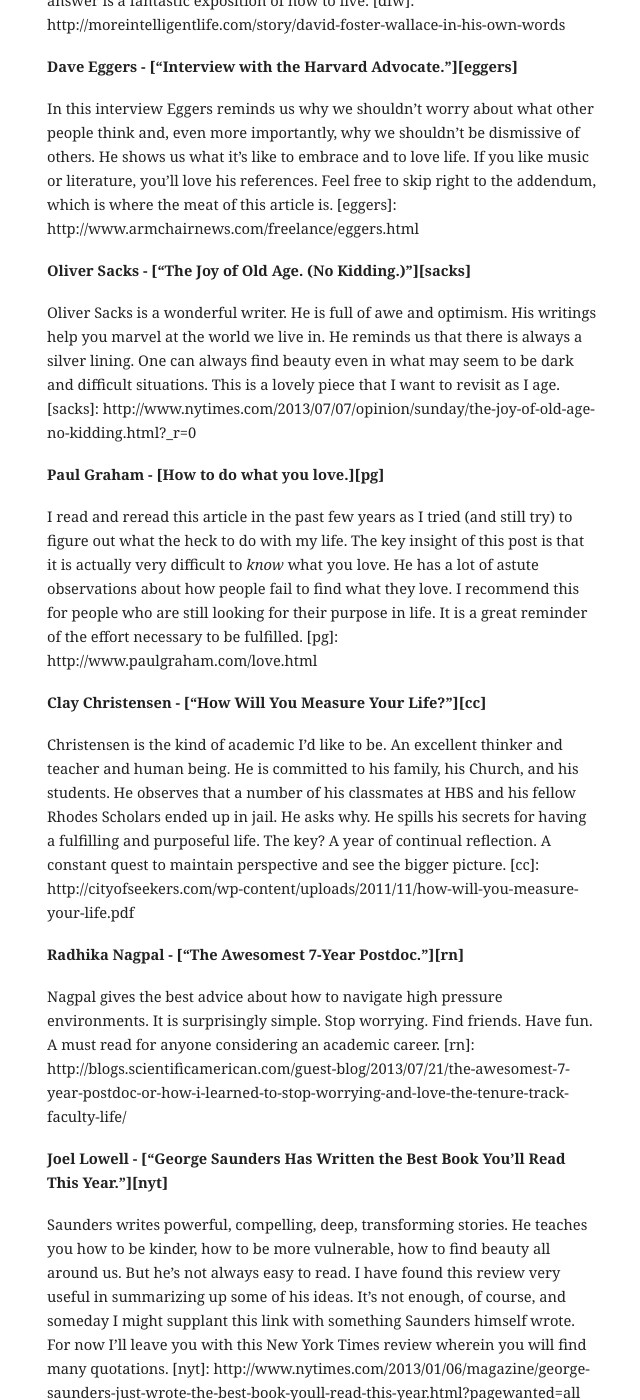
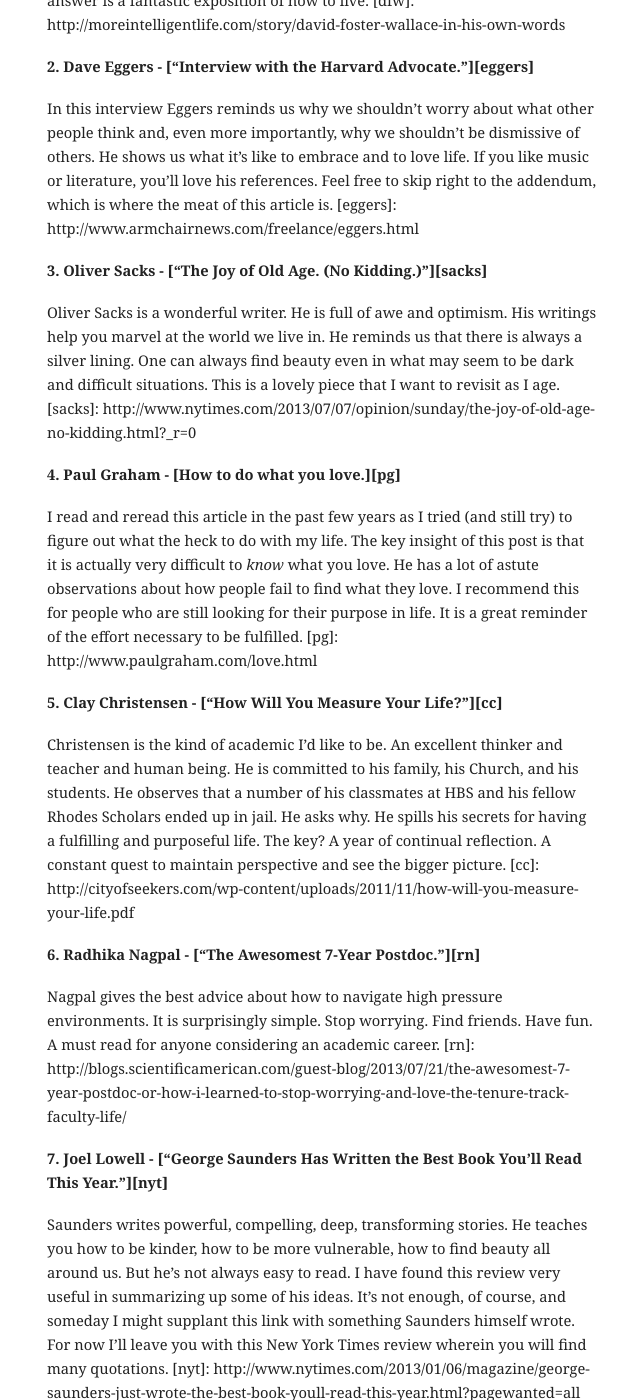
Before and after one commit to mbwong/mbwong.github.com, a Jekyll site: the page built from _posts/2013-09-13-things-i-read-often.md, in a window 1280 px wide and 1400 px high, scrolled down 348 px. Shown: the whole window, without its empty margins (303-943 px from the left). Built offline with Jekyll 4.4.1, drawn with Linux system fonts in a browser that asks for light colours; some of the changed text lies outside the part shown.

Commit message:
Update 2013-09-13-things-i-read-often.md

```diff
--- a/_posts/2013-09-13-things-i-read-often.md
+++ b/_posts/2013-09-13-things-i-read-often.md
@@ -8,42 +8,42 @@
 
 When talking to some of my friends, I have often discovered that they, like me, keep a list of things to read every now and then. I thought I would post mine here in case anyone else is interested. It is of course a work in progress. Some of these I have linked to in my past posts.
 
-__David Foster Wallace - ["This is water."][dfw]__
+__1. David Foster Wallace - ["This is water."][dfw]__
 
 Apart from being incredible writing, DFW's classic speech makes the concept of enlightenment concrete in our daily lives. He asks: What is the value of a liberal arts education? How do we response to the grind of adult life? His answer is a fantastic exposition of how to live.
 [dfw]: http://moreintelligentlife.com/story/david-foster-wallace-in-his-own-words
 
-__Dave Eggers - ["Interview with the Harvard Advocate."][eggers]__
+__2. Dave Eggers - ["Interview with the Harvard Advocate."][eggers]__
 
 In this interview Eggers reminds us why we shouldn't worry about what other people think and, even more importantly, why we shouldn't be dismissive of others. He shows us what it's like to embrace and to love life. If you like music or literature, you'll love his references. Feel free to skip right to the addendum, which is where the meat of this article is.
 [eggers]: http://www.armchairnews.com/freelance/eggers.html
 
-__Oliver Sacks - ["The Joy of Old Age. (No Kidding.)"][sacks]__
+__3. Oliver Sacks - ["The Joy of Old Age. (No Kidding.)"][sacks]__
 
 Oliver Sacks is a wonderful writer. He is full of awe and optimism. His writings help you marvel at the world we live in. He reminds us that there is always a silver lining. One can always find beauty even in what may seem to be dark and difficult situations. This is a lovely piece that I want to revisit as I age.
 [sacks]: http://www.nytimes.com/2013/07/07/opinion/sunday/the-joy-of-old-age-no-kidding.html?_r=0
 
-__Paul Graham - [How to do what you love.][pg]__
+__4. Paul Graham - [How to do what you love.][pg]__
 
 I read and reread this article in the past few years as I tried (and still try) to figure out what the heck to do with my life. The key insight of this post is that it is actually very difficult to _know_ what you love. He has a lot of astute observations about how people fail to find what they love. I recommend this for people who are still looking for their purpose in life. It is a great reminder of the effort necessary to be fulfilled.
 [pg]: http://www.paulgraham.com/love.html
 
-__Clay Christensen - ["How Will You Measure Your Life?"][cc]__
+__5. Clay Christensen - ["How Will You Measure Your Life?"][cc]__
 
 Christensen is the kind of academic I'd like to be. An excellent thinker and teacher and human being. He is committed to his family, his Church, and his students. He observes that a number of his classmates at HBS and his fellow Rhodes Scholars ended up in jail. He asks why. He spills his secrets for having a fulfilling and purposeful life. The key? A year of continual reflection. A constant quest to maintain perspective and see the bigger picture.
 [cc]: http://cityofseekers.com/wp-content/uploads/2011/11/how-will-you-measure-your-life.pdf
 
-__Radhika Nagpal - ["The Awesomest 7-Year Postdoc."][rn]__
+__6. Radhika Nagpal - ["The Awesomest 7-Year Postdoc."][rn]__
 
 Nagpal gives the best advice about how to navigate high pressure environments. It is surprisingly simple.  Stop worrying. Find friends. Have fun. A must read for anyone considering an academic career.
 [rn]: http://blogs.scientificamerican.com/guest-blog/2013/07/21/the-awesomest-7-year-postdoc-or-how-i-learned-to-stop-worrying-and-love-the-tenure-track-faculty-life/
 
-__Joel Lowell - ["George Saunders Has Written the Best Book You’ll Read This Year."][nyt]__
+__7. Joel Lowell - ["George Saunders Has Written the Best Book You’ll Read This Year."][nyt]__
 
 Saunders writes powerful, compelling, deep, transforming stories. He teaches you how to be kinder, how to be more vulnerable, how to find beauty all around us. But he's not always easy to read. I have found this review very useful in summarizing up some of his ideas. It's not enough, of course, and someday I might supplant this link with something Saunders himself wrote. For now I'll leave you with this New York Times review wherein you will find many quotations.
 [nyt]: http://www.nytimes.com/2013/01/06/magazine/george-saunders-just-wrote-the-best-book-youll-read-this-year.html?pagewanted=all
 
-__Thich Naht Hahn - [On Love.][tnh]__
+__8. Thich Naht Hahn - [On Love.][tnh]__
 
 I learned about this little book from my one-time roommate Jamie. In my mind this book captures the secret to having a fulfilling life full of meaningful, loving relationship with people. It talks about being aware of those around us. It teaches us what it means to love someone, how to understand someone, and how, by understanding them, we can stop hurting them.
 [tnh]: http://ajaytao2010.files.wordpress.com/2012/08/true-love-thich-nhat-hanh.pdf
```
